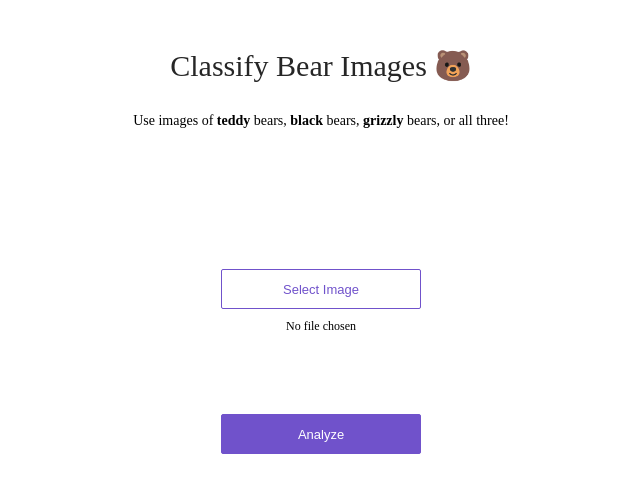
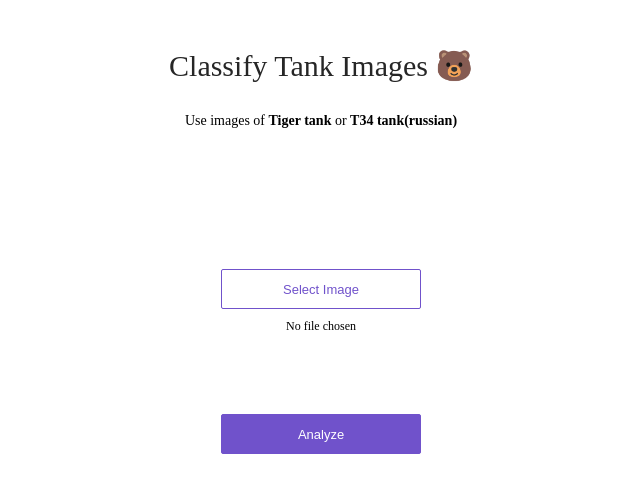
Before and after one commit to korsunkon/render, a plain HTML site: page app/view/index.html in a window 1280 px wide. Shown: the whole page, without its empty margins (319-959 px from the left). Drawn offline with Linux system fonts and the light colour scheme.

Commit message:
Update index.html

```diff
--- a/app/view/index.html
+++ b/app/view/index.html
@@ -7,10 +7,9 @@
 <body>
 <div>
   <div class='center'>
-    <div class='title'>Classify Bear Images 🐻</div>
+    <div class='title'>Classify Tank Images 🐻</div>
     <p>
-      Use images of <strong>teddy</strong> bears, <strong>black</strong> bears, <strong>grizzly</strong> bears, or
-      all three!
+      Use images of <strong>Tiger tank</strong> or <strong>T34 tank(russian)</strong>
     </p>
     <div class='content'>
       <div class='no-display'>
```
